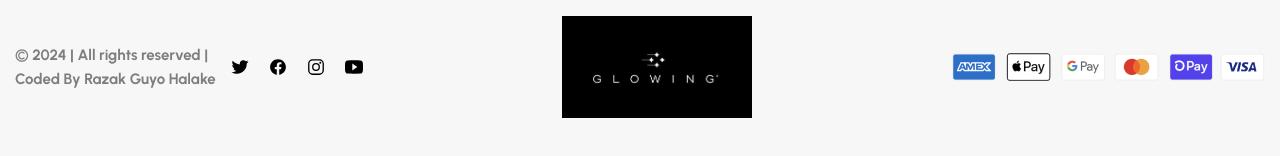
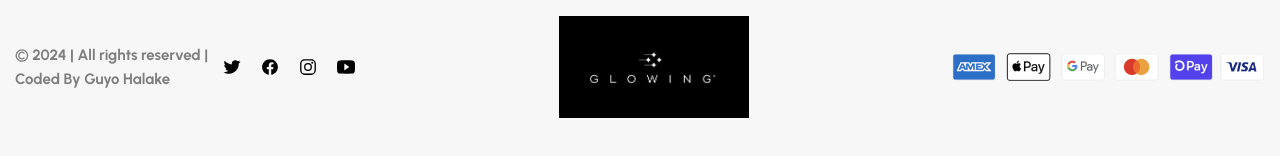
Before and after one commit to guyohalake/Glowin-Shop, a plain HTML site: page index.html in a window 1280 px wide. Shown: the part 5244-5400 px from the top of the page. Drawn offline with nearby package versions, Linux system fonts and the light colour scheme.

Commit message:
index.html

```diff
--- a/index.html
+++ b/index.html
@@ -1395,7 +1395,7 @@
 
         <div class="wrapper">
           <p class="copyright">
-            &copy; <strong>2024 | All rights reserved |</strong> <a href="https://github.com/guyohalake"><strong> Coded By Razak Guyo Halake</strong></a>
+            &copy; <strong>2024 | All rights reserved |</strong> <a href="https://github.com/guyohalake"><strong> Coded By  Guyo Halake</strong></a>
           </p>
 
           <ul class="social-list">
```
